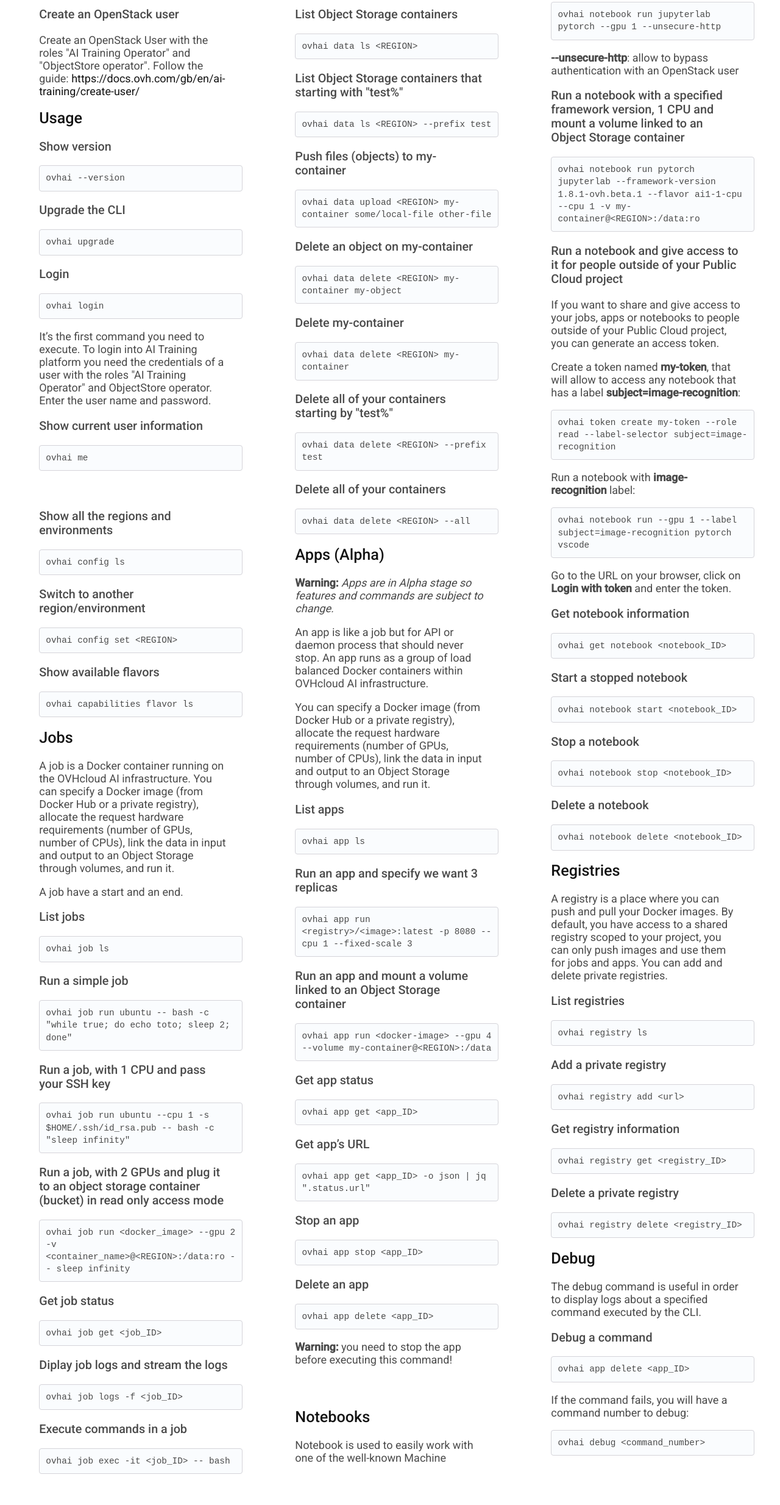
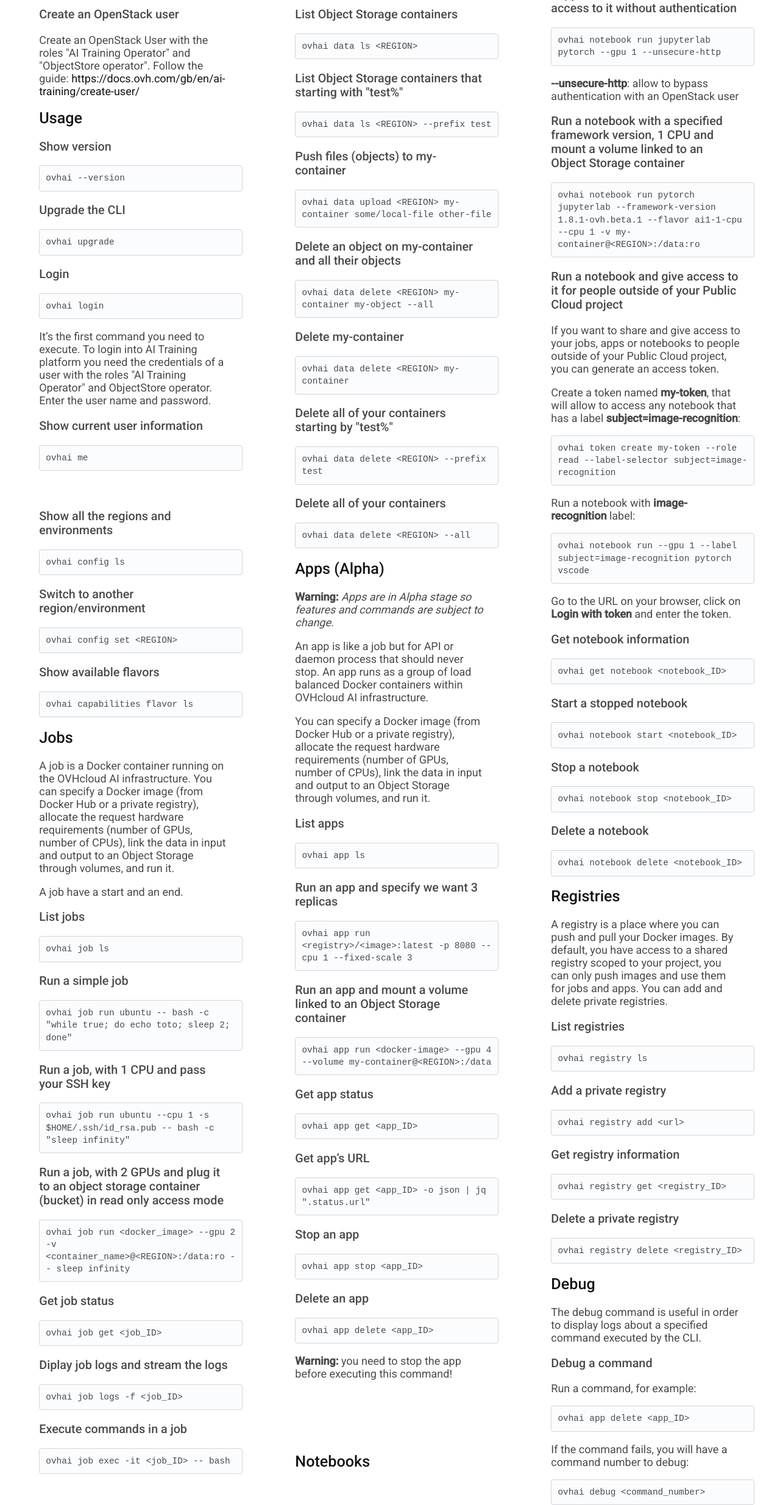
Before and after one commit to ovh/ovhai-cheat-sheet, a website: page ovhai-cheat-sheet_temp.html in a window 1280 px wide. Shown: the part 724-3192 px from the top of the page at 61% size. Before the commit the page ends 3141 px from the top, so only its background shows below. Drawn offline with Linux system fonts and the light colour scheme.

Commit message:
feat: improve

```diff
--- a/ovhai-cheat-sheet_temp.html
+++ b/ovhai-cheat-sheet_temp.html
@@ -229,10 +229,10 @@
 </div>
 </div>
 <div class="sect2">
-<h3 id="_delete_an_object_on_my_container">Delete an object on my-container</h3>
+<h3 id="_delete_an_object_on_my_container_and_all_their_objects">Delete an object on my-container and all their objects</h3>
 <div class="listingblock">
 <div class="content">
-<pre class="highlight"><code>ovhai data delete &lt;REGION&gt; my-container my-object</code></pre>
+<pre class="highlight"><code>ovhai data delete &lt;REGION&gt; my-container my-object --all</code></pre>
 </div>
 </div>
 </div>
@@ -330,6 +330,12 @@
 </div>
 <div class="sect1">
 <h2 id="_2">&nbsp;</h2>
+<div class="sectionbody">
+
+</div>
+</div>
+<div class="sect1">
+<h2 id="_3">&nbsp;</h2>
 <div class="sectionbody">
 
 </div>
@@ -477,6 +483,7 @@
 <p class="">The debug command is useful in order to display logs about a specified command executed by the CLI.</p>
 <div class="sect2">
 <h3 id="_debug_a_command">Debug a command</h3>
+<p class="">Run a command, for example:</p>
 <div class="listingblock">
 <div class="content">
 <pre class="highlight"><code>ovhai app delete &lt;app_ID&gt;</code></pre>
```
Also changed, not shown: 2 other files.
